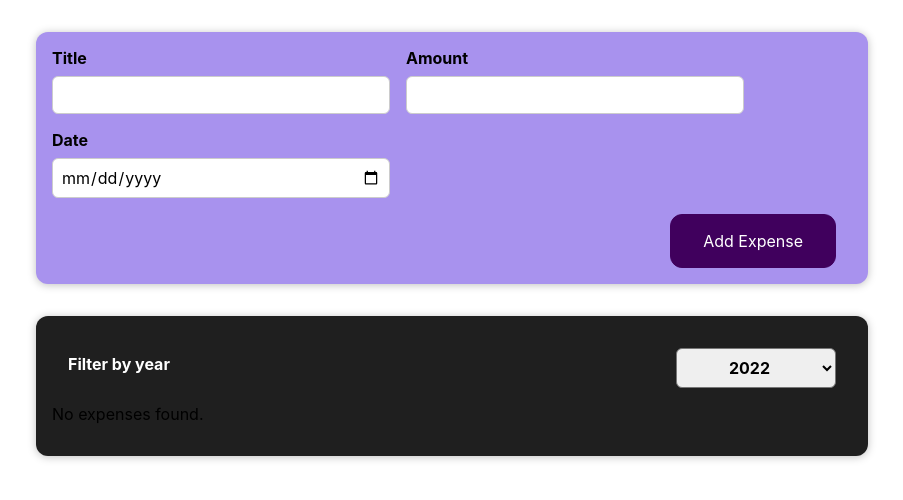
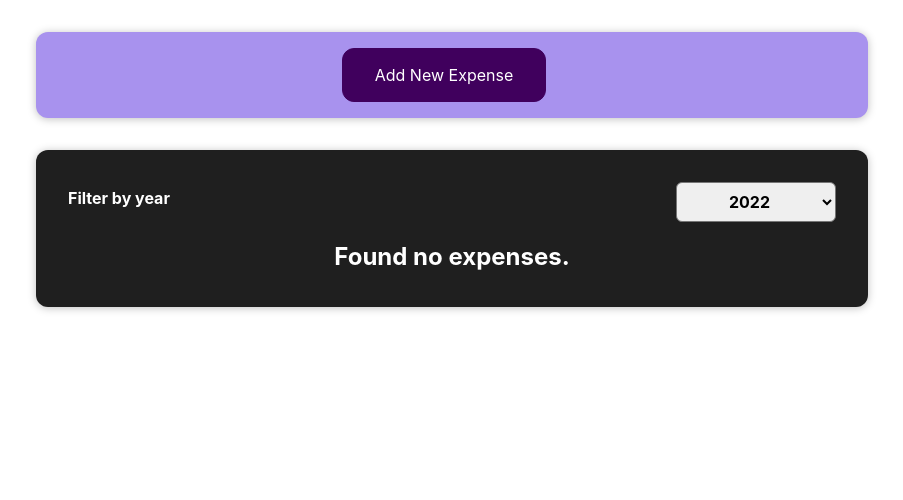
Before and after one commit to Dilan03/React-complete-course, a React (Create React App) app: page / in a window 1280 px wide. Shown: the top 500 px of the page, without its empty margins (188-1091 px from the left). Built offline with nearby package versions, Linux system fonts and the light colour scheme; the HTML template or start-up script is replaced by a standard one.

Commit message:
ExpenseList added and some changes were made

```diff
--- a/src/components/Expenses/ExpensesDisplay.js
+++ b/src/components/Expenses/ExpensesDisplay.js
@@ -2,8 +2,8 @@
 
 import './ExpensesDisplay.css';
 import Card from '../UI/Card';
-import ExpenseItem from "./ExpenseItem";
 import ExpensesFilter from './ExpenseFilter';
+import ExpensesList from './ExpensesList';
 
 const ExpensesDisplay = (props) => {
 
@@ -20,11 +20,7 @@
     <div>
       <Card className="expenses">
         <ExpensesFilter selected={filteredYear} onFilterChange={filterChangeHandler}/>
-        {!filteredExpenses.length? ( <p>No expenses found.</p> ) : (
-          filteredExpenses.map((expense ) => (
-          <ExpenseItem key={expense.id} title={expense.title} amount={expense.amount} date={expense.date}/>
-          ))
-        )}
+        <ExpensesList items={filteredExpenses}/>
       </Card>
     </div>
   );
--- /dev/null
+++ b/src/components/Expenses/ExpensesList.css
@@ -0,0 +1,9 @@
+.expenses-list {
+  list-style: none;
+  padding: 0;
+}
+
+.expenses-list__fallback {
+  color: white;
+  text-align: center;
+}
--- /dev/null
+++ b/src/components/Expenses/ExpensesList.js
@@ -0,0 +1,23 @@
+import ExpenseItem from "./ExpenseItem";
+import './ExpensesList.css';
+
+const ExpensesList = props => {
+  if (props.items.length === 0) {
+    return <h2 className='expenses-list__fallback'>Found no expenses.</h2>;
+  }
+
+  return (
+    <ul className='expenses-list'>
+      {props.items.map((expense) => (
+        <ExpenseItem
+          key={expense.id}
+          title={expense.title}
+          amount={expense.amount}
+          date={expense.date}
+        />
+      ))}
+    </ul>
+  );
+};
+
+export default ExpensesList;
--- a/src/components/NewExpense/ExpenseForm.js
+++ b/src/components/NewExpense/ExpenseForm.js
@@ -76,6 +76,7 @@
         </div>
       </div>
       <div className="new-expense__actions">
+        <button type="button" onClick={props.onCancel}> Cancel </button>
         <button type="submit" > Add Expense </button>
       </div>
     </form>
--- a/src/components/NewExpense/NewExpense.js
+++ b/src/components/NewExpense/NewExpense.js
@@ -1,8 +1,9 @@
-import React from 'react';
+import React, {useState} from 'react';
 import ExpenseForm from './ExpenseForm';
 import './NewExpense.css';
 
 const NewExpense = (props) => {
+ const [isEditing, setIsEditing] = useState(false)
 
   const SaveExpenseDataHandler = (enteredExpenseData) => {
     const expenseData = {
@@ -10,12 +11,21 @@
       id: Math.random().toString()
     };
     props.onAddExpense(expenseData);
+    setIsEditing(false);
   };
 
+  const startEditingHandler = () => {
+    setIsEditing(true);
+  }
+
+   const stopEditingHandler = () => {
+    setIsEditing(false);
+  }
 
   return (
     <div className="new-expense">
-      <ExpenseForm onSaveExpenseData={SaveExpenseDataHandler}/>
+      {!isEditing && <button onClick={startEditingHandler}>Add New Expense</button>}
+      {isEditing && <ExpenseForm onSaveExpenseData={SaveExpenseDataHandler} onCancel={stopEditingHandler}/>}
     </div>
   );
 };
```
